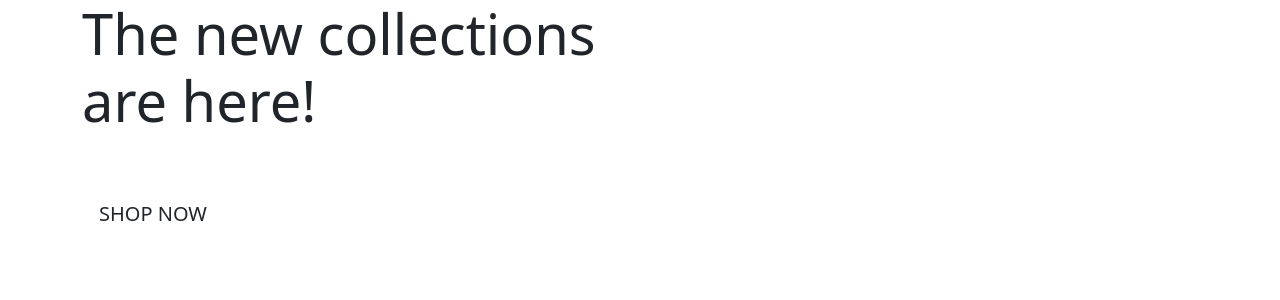
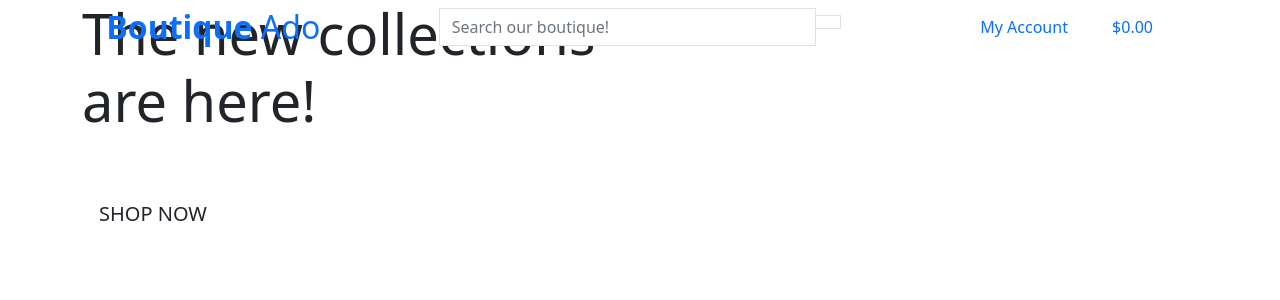
Before and after one commit to Josefinekihlstrom/boutique_ado_v1, a Django app: page / in a window 1280 px wide. Shown: the top 300 px of the page. Run offline with Django 3.2, Linux system fonts and the light colour scheme.

Commit message:
Added main page header

```diff
--- a/templates/base.html
+++ b/templates/base.html
@@ -2,6 +2,7 @@
 
 <!doctype html>
 <html lang="en">
+
 <head>
 
     {% block meta %}
@@ -14,14 +15,17 @@
     {% endblock %}
 
     {% block corecss %}
-        <link href="https://cdn.jsdelivr.net/npm/bootstrap@5.0.0-beta1/dist/css/bootstrap.min.css" rel="stylesheet" integrity="sha384-giJF6kkoqNQ00vy+HMDP7azOuL0xtbfIcaT9wjKHr8RbDVddVHyTfAAsrekwKmP1" crossorigin="anonymous">
+        <link href="https://cdn.jsdelivr.net/npm/bootstrap@5.0.0-beta1/dist/css/bootstrap.min.css" rel="stylesheet"
+            integrity="sha384-giJF6kkoqNQ00vy+HMDP7azOuL0xtbfIcaT9wjKHr8RbDVddVHyTfAAsrekwKmP1" crossorigin="anonymous">
     {% endblock %}
 
     {% block extra_css %}
     {% endblock %}
 
     {% block corejs %}
-    <script src="https://cdn.jsdelivr.net/npm/bootstrap@5.0.0-beta1/dist/js/bootstrap.bundle.min.js" integrity="sha384-ygbV9kiqUc6oa4msXn9868pTtWMgiQaeYH7/t7LECLbyPA2x65Kgf80OJFdroafW" crossorigin="anonymous"></script>
+        <script src="https://cdn.jsdelivr.net/npm/bootstrap@5.0.0-beta1/dist/js/bootstrap.bundle.min.js"
+            integrity="sha384-ygbV9kiqUc6oa4msXn9868pTtWMgiQaeYH7/t7LECLbyPA2x65Kgf80OJFdroafW"
+            crossorigin="anonymous"></script>
     {% endblock %}
 
     {% block extra_js %}
@@ -33,12 +37,79 @@
         {% endblock %}
     </title>
 </head>
+
 <body>
     <header class="container-fluid fixed-top">
+        <div class="row">
+            <div class="col-12 col-lg-4 my-auto py-1 py-lg-0 text-center text-lg-left">
+                <a href="{% url 'home' %}" class="nav-link main-logo-link">
+                    <h2 class="logo-font text-black my-0">
+                        <strong>Boutique</strong> Ado
+                    </h2>
+                </a>
+            </div>
+            <div class="col-12 col-lg-4 my-auto py-1 py-lg-0">
+                <form method="GET" action="">
+                    <div class="input-group w-100">
+                        <input class="form-control border border-black rounded-0" type="text" name="q" placeholder="Search our boutique!">
+                        <!-- more up here-->
+                        <div class="input-group-append">
+                            <button class="form-control btn btn-black border border-black rounded-0" type="submit">
+                                <span class="icon">
+                                    <i class="fas fa-search"></i>
+                                </span>
+                            </button>
+                        </div>
+                    </div>
+                </form>
+            </div>
+            <div class="col-12 col-lg-4 my-auto py-1 py-lg-0">
+                <ul class="list-inline list-unstyled text-center text-lg-right my-0">
+                    <li class="list-inline-item dropdown">
+                        <a class="text-black nav-link" href="#" id="user-options" data-toggle="dropdown" aria-haspopup="true" aria-expanded="false">
+                            <div class="text-center">
+                                <div>
+                                    <i class="fas fa-user fa-lg"></i>
+                                </div>
+                                <p class="my-0">My Account</p>
+                            </div>
+                        </a>
+                        <div class="dropdown-menu border-0" aria-labelledby="user-options">
+                            {% if request.user.is_authenticated %}
+                                {% if request.user.is_superuser %}
+                                    <a href="" class="dropdown-item">Product Management</a>
+                                {% endif %}
+                                    <a href="" class="dropdown-item">My Profile</a>
+                                    <a href="{% url 'account_logout' %}" class="dropdown-item">Logout</a>
+                            {% else %}
+                                <a href="{% url 'account_signup' %}" class="dropdown-item">Register</a>
+                                <a href="{% url 'account_login' %}" class="dropdown-item">Login</a>
+                            {% endif %}
+                        </div>
+                    </li>
+                    <li class="list-inline-item">
+                        <a class="{% if grand_total %}text-info font-weight-bold{% else %}text-black{% endif %} nav-link" href="">
+                            <div class="text-center">
+                                <div>
+                                    <i class="fas fa-shopping-bag fa-lg"></i>
+                                </div>
+                                <p class="my-0">
+                                    {% if grand_total %}
+                                        ${{ grand_total|floatformat:2 }}
+                                    {% else %}
+                                        $0.00
+                                    {% endif %}
+                                </p>
+                            </div>
+                        </a>
+                    </li>
+                </ul>
+            </div>
+        </div>
+    </header>
 
     {% if messages %}
     <div class="message-container">
-
     </div>
     {% endif %}
 
@@ -50,7 +121,6 @@
 
     {% block postloadjs %}
     {% endblock %}
+</body>
 
-      </header>
-  </body>
 </html>
```
Lines whose indentation alone changed are shown as unchanged.
